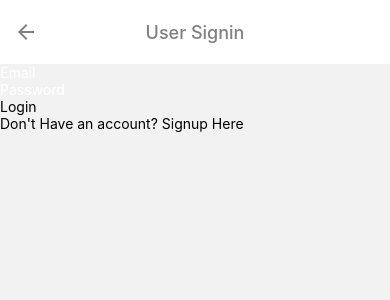
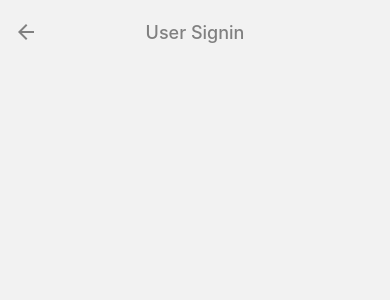
Before and after one commit to mfaizk/smartkabadiV02, a React Native app: screen /signin in a window 390 px wide. Shown: the top 300 px of the page. Built offline with nearby package versions, Linux system fonts and the light colour scheme.

Commit message:
Welcome screen revamped

```diff
--- a/App.tsx
+++ b/App.tsx
@@ -25,6 +25,9 @@ const App = () => {
             headerTintColor: 'gray',
             headerTitleAlign: 'center',
             headerBackVisible: false,
+            headerStyle: {
+              backgroundColor: '#f2f2f2',
+            },
           }}
         />
         <Stack.Screen
@@ -36,6 +39,9 @@ const App = () => {
             headerTintColor: 'gray',
             headerTitleAlign: 'center',
             headerBackVisible: false,
+            headerStyle: {
+              backgroundColor: '#f2f2f2',
+            },
           }}
         />
       </Stack.Navigator>
--- a/babel.config.js
+++ b/babel.config.js
@@ -1,9 +1,3 @@
 module.exports = {
   presets: ['module:metro-react-native-babel-preset'],
-  plugins: ['nativewind/babel'],
-  env: {
-    production: {
-      plugins: ['react-native-paper/babel'],
-    },
-  },
 };
--- a/package.json
+++ b/package.json
@@ -10,9 +10,9 @@
     "test": "jest"
   },
   "dependencies": {
+    "@react-native-firebase/app": "^17.3.1",
     "@react-navigation/native": "^6.1.6",
     "@react-navigation/native-stack": "^6.9.12",
-    "nativewind": "^2.0.11",
     "react": "18.2.0",
     "react-native": "0.71.3",
     "react-native-safe-area-context": "^4.5.0",
@@ -33,7 +33,6 @@
     "metro-react-native-babel-preset": "0.73.7",
     "prettier": "^2.4.1",
     "react-test-renderer": "18.2.0",
-    "tailwindcss": "^3.2.7",
     "typescript": "4.8.4"
   },
   "jest": {
--- /dev/null
+++ b/src/configs/themeData.js
@@ -0,0 +1,15 @@
+export const themeDataDark1 = {
+  primary: '#060047',
+  secondary: '#B3005E',
+  tertiary: '#E90064',
+  quaternary: '#FF5F9E',
+  text: '#ffffff',
+};
+
+export const themeDataLight1 = {
+  primary: '#EDF1D6',
+  secondary: '#9DC08B',
+  tertiary: '#609966',
+  quaternary: '#40513B',
+  text: '#111111',
+};
--- a/src/screens/SignInScreen.tsx
+++ b/src/screens/SignInScreen.tsx
@@ -20,48 +20,7 @@ const SignIn = () => {
   return (
     <SafeAreaView>
       <ScrollView>
-        <View className="min-w-full flex  min-h-[90vh] justify-end items-end">
-          <View className="container bg-[#6002ee]  min-h-[400px] flex justify-center items-center rounded-t-2xl">
-            <View className="container md:min-w-[500px] md:min-h-[500px] justify-start items-center mx-2  mb-10">
-              <TextInput
-                className=" p-3 w-[80%] my-4 rounded border-gray-400 border-[1px] text-lg font-sans text-white"
-                placeholder="Email"
-                placeholderTextColor={'white'}
-                cursorColor={'white'}
-                value={email}
-                onChangeText={e => setEmail(e.trim())}
-              />
-              <TextInput
-                className=" p-3 w-[80%] rounded border-gray-400 border-[1px] text-lg font-sans text-white"
-                placeholder="Password"
-                placeholderTextColor={'white'}
-                cursorColor={'white'}
-                value={password}
-                onChangeText={e => setPassword(e.trim())}
-              />
-              <TouchableOpacity
-                className="bg-[#0000d6] w-[80%] p-3 mt-14 shadow-2xl "
-                onPress={() => {
-                  if (password && email) {
-                    setPassword('');
-                    setEmail('');
-                    submitHandler();
-                  }
-                }}>
-                <Text className="text-center text-white text-lg">Login</Text>
-              </TouchableOpacity>
-            </View>
-            <Text className="text-center text-white text-sm ">
-              Don't Have an account?
-              <Text
-                className=" text-gray-300"
-                onPress={() => nav.navigate('signup' as never)}>
-                {' '}
-                Signup Here
-              </Text>
-            </Text>
-          </View>
-        </View>
+        <View></View>
       </ScrollView>
     </SafeAreaView>
   );
--- a/src/screens/SignUpScreen.tsx
+++ b/src/screens/SignUpScreen.tsx
@@ -21,65 +21,7 @@ const SignUp = () => {
 
   return (
     <SafeAreaView>
-      <ScrollView>
-        <View className="min-w-full flex  min-h-[90vh] justify-end items-end">
-          <View className="container bg-[#6002ee]  min-h-[400px] flex justify-center items-center rounded-t-2xl">
-            <View className="container md:min-w-[500px] md:min-h-[500px] justify-start items-center mx-2  mb-10">
-              <TextInput
-                className=" p-3 w-[80%] my-4 rounded border-gray-400 border-[1px] text-lg font-sans text-white"
-                placeholder="Email"
-                placeholderTextColor={'white'}
-                cursorColor={'white'}
-                value={email}
-                onChangeText={e => setEmail(e.trim())}
-              />
-              <TextInput
-                className=" p-3 w-[80%] mb-4 rounded border-gray-400 border-[1px] text-lg font-sans text-white"
-                placeholder="Password"
-                placeholderTextColor={'white'}
-                cursorColor={'white'}
-                value={password}
-                onChangeText={e => setPassword(e.trim())}
-              />
-              <TextInput
-                className=" p-3 w-[80%] rounded border-gray-400 border-[1px] text-lg font-sans text-white"
-                placeholder="Password"
-                placeholderTextColor={'white'}
-                cursorColor={'white'}
-                value={cnfpassword}
-                onChangeText={e => setcnfPassword(e.trim())}
-              />
-              <TouchableOpacity
-                className="bg-[#0000d6] w-[80%] p-3 mt-14 shadow-2xl "
-                onPress={() => {
-                  if (password && email) {
-                    if (password !== cnfpassword) {
-                      console.log('password not matched');
-                      setPassword('');
-                      setcnfPassword('');
-                    } else {
-                      setPassword('');
-                      setEmail('');
-                      setcnfPassword('');
-                      submitHandler();
-                    }
-                  }
-                }}>
-                <Text className="text-center text-white text-lg">Login</Text>
-              </TouchableOpacity>
-            </View>
-            <Text className="text-center text-white text-sm ">
-              Have an account?
-              <Text
-                className=" text-gray-300"
-                onPress={() => nav.navigate('signin' as never)}>
-                {' '}
-                Signin Here
-              </Text>
-            </Text>
-          </View>
-        </View>
-      </ScrollView>
+      <ScrollView></ScrollView>
     </SafeAreaView>
   );
 };
--- a/src/screens/WelcomeScreen.tsx
+++ b/src/screens/WelcomeScreen.tsx
@@ -1,29 +1,101 @@
 import {useNavigation} from '@react-navigation/native';
-import React from 'react';
-import {View, Text, TouchableOpacity} from 'react-native';
+import React, {useEffect} from 'react';
+import {
+  View,
+  Text,
+  TouchableOpacity,
+  SafeAreaView,
+  StyleSheet,
+  Dimensions,
+  StatusBar,
+} from 'react-native';
+import {themeDataDark1, themeDataLight1} from '../configs/themeData';
 
+const currentTheme = themeDataDark1 || themeDataLight1;
+const statusBarHeight = StatusBar.currentHeight ? StatusBar.currentHeight : 0;
 const WelcomeScreen = () => {
   const navigation = useNavigation();
+
   return (
-    <View className="container mx-auto flex-1 justify-center items-center flex-col mt-[150px] ">
-      <Text className="text-gray-600 text-2xl">Welcome To SmartKabadi</Text>
-      <View className="mt-auto">
-        <TouchableOpacity
-          className="bg-purple-700 w-[300px] py-[10px] rounded shadow-2xl "
-          onPress={() => navigation.navigate('signin' as never)}>
-          <Text className="text-white text-lg text-center">SignIn</Text>
-        </TouchableOpacity>
-        <TouchableOpacity
-          className="bg-purple-700 w-[300px] py-[10px] rounded mt-[25px] shadow-2xl"
-          onPress={() => navigation.navigate('signup' as never)}>
-          <Text className="text-white text-lg text-center">SignUp</Text>
-        </TouchableOpacity>
-        <TouchableOpacity className="w-[300px]  py-[10px] rounded mt-[100px] font-sans border border-gray-600 mb-[50px]">
-          <Text className="text-gray-600 text-lg text-center">Admin login</Text>
-        </TouchableOpacity>
+    <SafeAreaView>
+      <View style={styles.body}>
+        <View style={styles.textBody}>
+          <Text style={styles.heading}>Welcome</Text>
+          <Text style={[styles.defaultText, styles.subHeading]}>
+            Manage Your Kabad Here
+          </Text>
+          <Text style={[styles.defaultText, styles.subHeadingBold]}>
+            seamlessly & intuitively
+          </Text>
+        </View>
+        <View>
+          <TouchableOpacity style={styles.loginButton}>
+            <Text style={[styles.defaultText]}>Sign in with Email</Text>
+          </TouchableOpacity>
+          <TouchableOpacity
+            style={[
+              styles.loginButton,
+              {backgroundColor: currentTheme.primary},
+            ]}>
+            <Text style={[styles.defaultText]}>Create an account</Text>
+          </TouchableOpacity>
+        </View>
+        <Text style={[styles.defaultText, styles.footerText]}>
+          Are you kabadivala? {'  '}SignIn
+        </Text>
       </View>
-    </View>
+    </SafeAreaView>
   );
 };
 
+const styles = StyleSheet.create({
+  body: {
+    backgroundColor: currentTheme.primary,
+    display: 'flex',
+    height: Dimensions.get('screen').height - statusBarHeight,
+    width: Dimensions.get('screen').width,
+    justifyContent: 'flex-end',
+    alignItems: 'center',
+    paddingBottom: 100,
+    textAlign: 'right',
+  },
+  textBody: {
+    minWidth: 300,
+  },
+  defaultText: {
+    color: currentTheme.text,
+  },
+  heading: {
+    fontSize: 40,
+    fontWeight: 'bold',
+    color: currentTheme.text,
+    marginBottom: 20,
+  },
+  subHeading: {
+    fontSize: 12,
+  },
+  subHeadingBold: {
+    fontSize: 20,
+    fontWeight: '700',
+    marginBottom: 50,
+  },
+
+  loginButton: {
+    minHeight: 40,
+    borderWidth: 1,
+    borderColor: 'white',
+    minWidth: 300,
+    display: 'flex',
+    justifyContent: 'center',
+    alignItems: 'center',
+    borderRadius: 10,
+    backgroundColor: currentTheme.tertiary,
+    marginBottom: 10,
+  },
+  footerText: {
+    alignSelf: 'center',
+    marginTop: 15,
+  },
+});
+
 export default WelcomeScreen;
```
Also changed, not shown: 4 other files (tests, documents, lock files or other folders).
